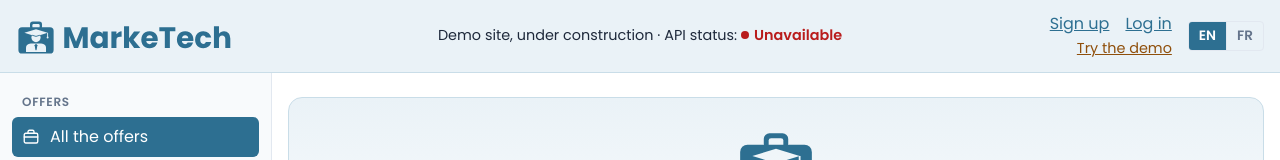
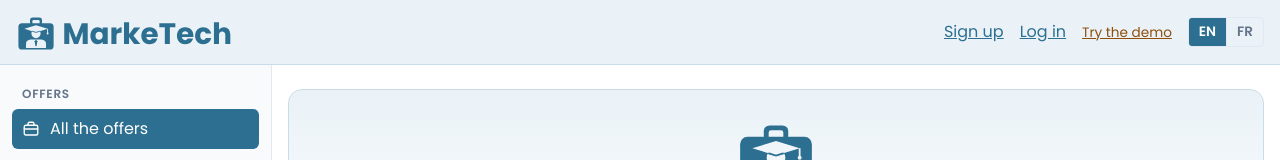
Before and after one commit to DanielGarcia85/MarkeTech, a Vue app in the folder frontend/: page / in a window 1280 px wide. Shown: the top 160 px of the page. Built offline with nearby package versions, Linux system fonts and the light colour scheme; no server answers.

Commit message:
feat(frontend): put the way to the demo back on the line of the header, smaller

```diff
--- a/frontend/src/components/AppHeader.vue
+++ b/frontend/src/components/AppHeader.vue
@@ -11,7 +11,7 @@
   colour). A logged-in user is shown as a round with
   their initials, which opens a small menu: their name and role, the
   profile, the way to log out. A visitor gets the links to sign up and to
-  log in, and under them the way to the demo.
+  log in, then the way to the demo.
 -->
 
 <script setup lang="ts">
@@ -114,8 +114,8 @@ async function leave(): Promise<void> {
           </button>
         </div>
       </div>
-      <!-- A visitor: the two links of the account, and under them the way
-           to the demo, which is on the login page, beside the form -->
+      <!-- A visitor: the two links of the account, then the way to the
+           demo, smaller, which is on the login page, beside the form -->
       <div v-else class="visitor">
         <p class="links">
           <RouterLink :to="{ name: 'signup' }">{{ t("header.signup") }}</RouterLink>
@@ -157,9 +157,9 @@ async function leave(): Promise<void> {
    links get the same share of the width, so that the line sits in the
    middle whatever their own widths (the links of a visitor are wider than
    the round of a user). Hidden below the width where the three no longer
-   fit on one line (the links of a visitor, in French, decide it: 1090 px,
-   the demo under the two links, measured on 22.10.2026): the logo and the
-   links then fill the header and share it as they need */
+   fit on one line (the links of a visitor, in French, with the demo,
+   decide it: 1340 px, measured on 22.10.2026): the logo and the links
+   then fill the header and share it as they need */
 .about {
   flex: none;
   margin: 0;
@@ -168,14 +168,14 @@ async function leave(): Promise<void> {
   text-align: center;
 }
 
-@media (min-width: 1100px) {
+@media (min-width: 1340px) {
   .brand,
   .nav {
     flex: 1 1 0;
   }
 }
 
-@media (max-width: 1099px) {
+@media (max-width: 1339px) {
   .about {
     display: none;
   }
@@ -192,12 +192,11 @@ async function leave(): Promise<void> {
   margin-left: auto;
 }
 
-/* A visitor: the two links on a line, the demo under them, on the right */
+/* A visitor: the two links, then the demo, on one line */
 .visitor {
   display: flex;
-  flex-direction: column;
-  align-items: flex-end;
-  gap: 2px;
+  align-items: baseline;
+  gap: 16px;
 }
 
 .links {
@@ -206,10 +205,11 @@ async function leave(): Promise<void> {
   margin: 0;
 }
 
-/* The way to the demo: a link like the others, in the dark of the accent */
+/* The way to the demo: a link like the others, smaller, in the dark of
+   the accent */
 .nav a.demo {
   color: var(--mt-accent-dark);
-  font-size: 0.9rem;
+  font-size: 0.85rem;
 }
 
 /* The round and its menu: the menu is placed from the round */
```
